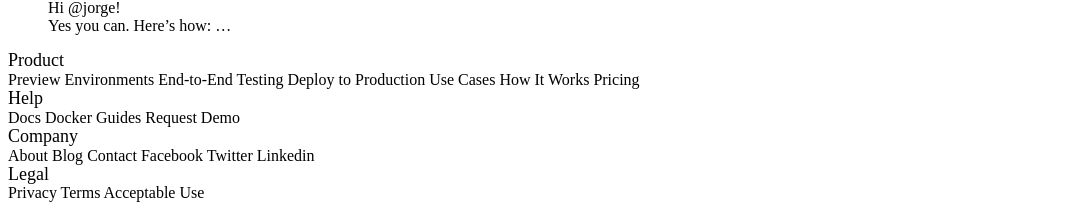
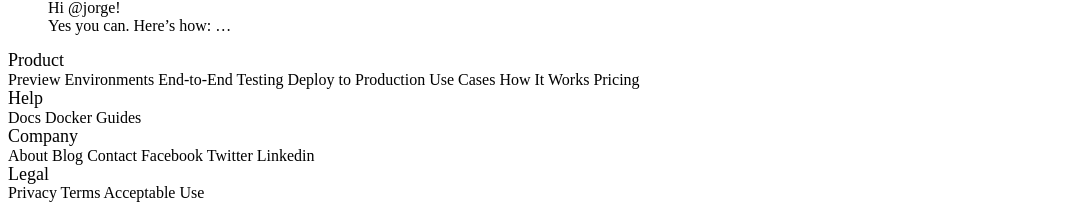
Before and after one commit to CodeNow/blog, a Jekyll site: the page built from index.html, in a window 1280 px wide and 900 px high, scrolled down 2648 px. Shown: the part 690-897 px from the top of the window, without its empty margins (0-1085 px from the left). Built offline with Jekyll 4.4.1, drawn with Linux system fonts in a browser that asks for light colours; nearby versions of some CDN libraries; the list of posts is cut into pages by our own code.

Commit message:
remove demo link from footer

```diff
--- a/_includes/footer.html
+++ b/_includes/footer.html
@@ -12,7 +12,6 @@
       <h4 class="h4 margin-top-sm">Help</h4>
       <a href="/docs/" class="a">Docs</a>
       <a href="/docker/" class="a">Docker Guides</a>
-      <a href="/demo/" class="a">Request Demo</a>
     </div>
     <div class="grid-block col align-start">
       <h4 class="h4">Company</h4>
```
